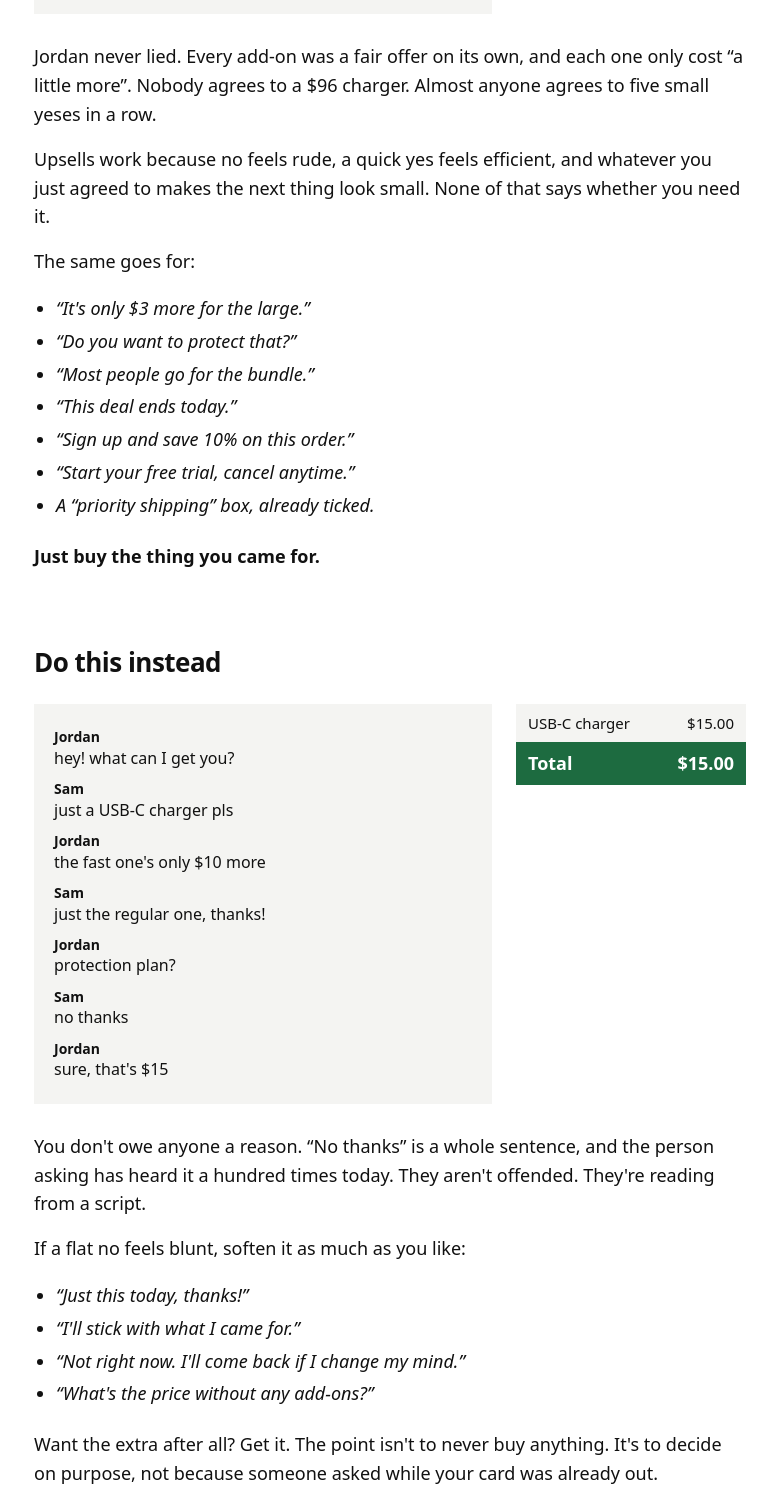
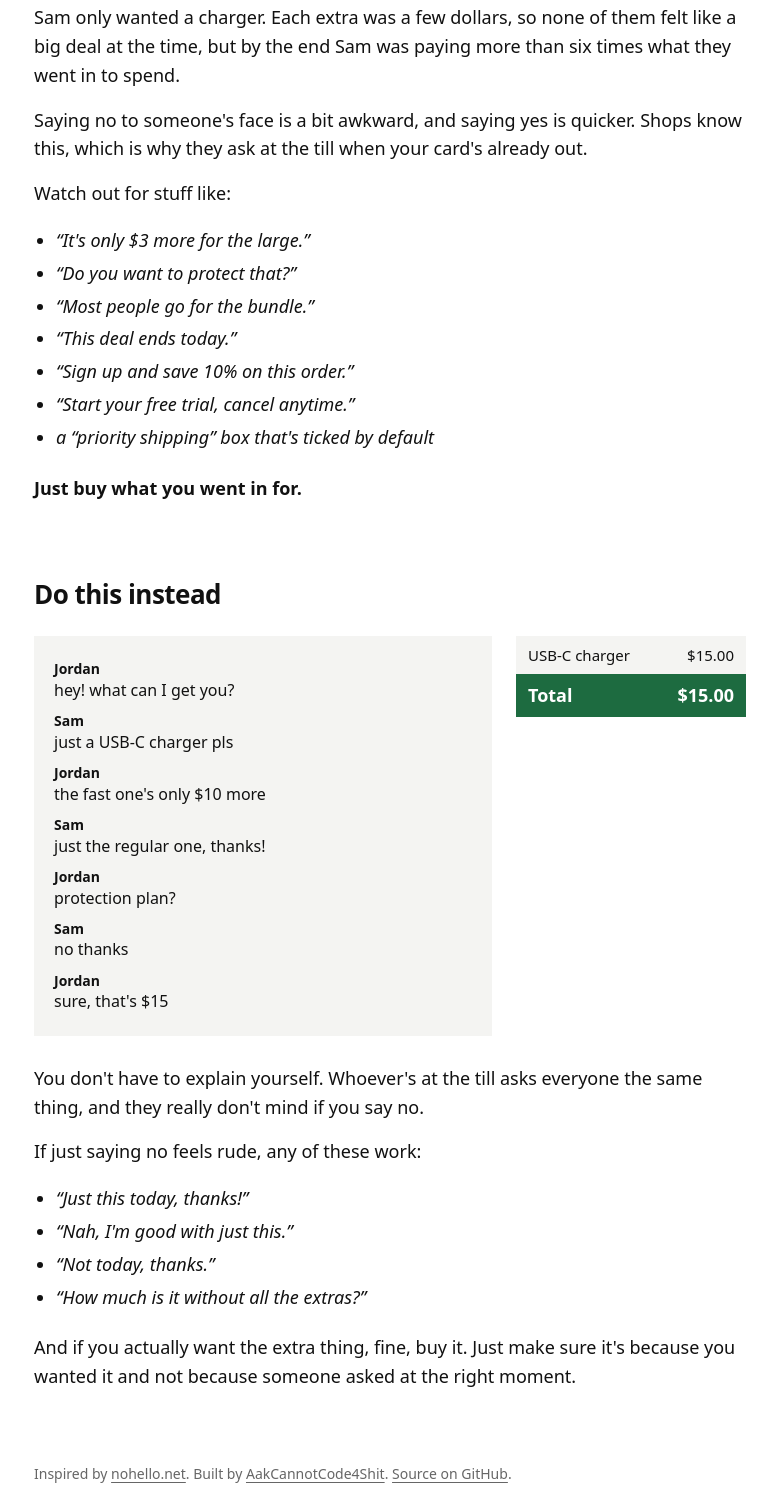
Before and after one commit to AakCannotCode4Shit/dontgetupsold, a plain HTML site: page index.html in a window 1280 px wide. Shown: the part 1075-2566 px from the top of the page, without its empty margins (250-1027 px from the left). Drawn offline with Linux system fonts and the light colour scheme.

Commit message:
Rewrite copy in a plainer, more casual voice

```diff
--- a/index.html
+++ b/index.html
@@ -4,9 +4,9 @@
   <meta charset="utf-8">
   <meta name="viewport" content="width=device-width, initial-scale=1">
   <title>don't get upsold</title>
-  <meta name="description" content="You came in for one thing. Leave with one thing.">
+  <meta name="description" content="You went in for one thing. Leave with one thing.">
   <meta property="og:title" content="don't get upsold">
-  <meta property="og:description" content="You came in for one thing. Leave with one thing.">
+  <meta property="og:description" content="You went in for one thing. Leave with one thing.">
   <meta property="og:url" content="https://dontgetupsold.com/">
   <meta property="og:type" content="website">
   <link rel="canonical" href="https://dontgetupsold.com/">
@@ -16,9 +16,9 @@
 <body>
   <main>
     <h1>don't <span class="struck" id="struck">get upsold</span><span class="cursor" aria-hidden="true"></span></h1>
-    <p class="tag">you came in for one thing. leave with one thing.</p>
+    <p class="tag">you went in for one thing. leave with one thing.</p>
 
-    <p class="lede">Picture going in for a $15 charger and coming out with a case, a screen protector and two years of “protection”. Nobody planned that. It happened one small yes at a time.</p>
+    <p class="lede">You go in to buy a $15 charger and somehow leave with a case, a screen protector and a two-year protection plan you'll never use.</p>
 
     <h2>Don't do this</h2>
     <div class="pair">
@@ -43,9 +43,9 @@
       </table>
     </div>
 
-    <p>Jordan never lied. Every add-on was a fair offer on its own, and each one only cost “a little more”. Nobody agrees to a $96 charger. Almost anyone agrees to five small yeses in a row.</p>
-    <p>Upsells work because no feels rude, a quick yes feels efficient, and whatever you just agreed to makes the next thing look small. None of that says whether you need it.</p>
-    <p>The same goes for:</p>
+    <p>Sam only wanted a charger. Each extra was a few dollars, so none of them felt like a big deal at the time, but by the end Sam was paying more than six times what they went in to spend.</p>
+    <p>Saying no to someone's face is a bit awkward, and saying yes is quicker. Shops know this, which is why they ask at the till when your card's already out.</p>
+    <p>Watch out for stuff like:</p>
     <ul>
       <li>“It's only $3 more for the large.”</li>
       <li>“Do you want to protect that?”</li>
@@ -53,9 +53,9 @@
       <li>“This deal ends today.”</li>
       <li>“Sign up and save 10% on this order.”</li>
       <li>“Start your free trial, cancel anytime.”</li>
-      <li>A “priority shipping” box, already ticked.</li>
+      <li>a “priority shipping” box that's ticked by default</li>
     </ul>
-    <p><strong>Just buy the thing you came for.</strong></p>
+    <p><strong>Just buy what you went in for.</strong></p>
 
     <h2>Do this instead</h2>
     <div class="pair">
@@ -74,15 +74,15 @@
       </table>
     </div>
 
-    <p>You don't owe anyone a reason. “No thanks” is a whole sentence, and the person asking has heard it a hundred times today. They aren't offended. They're reading from a script.</p>
-    <p>If a flat no feels blunt, soften it as much as you like:</p>
+    <p>You don't have to explain yourself. Whoever's at the till asks everyone the same thing, and they really don't mind if you say no.</p>
+    <p>If just saying no feels rude, any of these work:</p>
     <ul>
       <li>“Just this today, thanks!”</li>
-      <li>“I'll stick with what I came for.”</li>
-      <li>“Not right now. I'll come back if I change my mind.”</li>
-      <li>“What's the price without any add-ons?”</li>
+      <li>“Nah, I'm good with just this.”</li>
+      <li>“Not today, thanks.”</li>
+      <li>“How much is it without all the extras?”</li>
     </ul>
-    <p>Want the extra after all? Get it. The point isn't to never buy anything. It's to decide on purpose, not because someone asked while your card was already out.</p>
+    <p>And if you actually want the extra thing, fine, buy it. Just make sure it's because you wanted it and not because someone asked at the right moment.</p>
 
     <footer>
       Inspired by <a href="https://nohello.net">nohello.net</a>.
```
